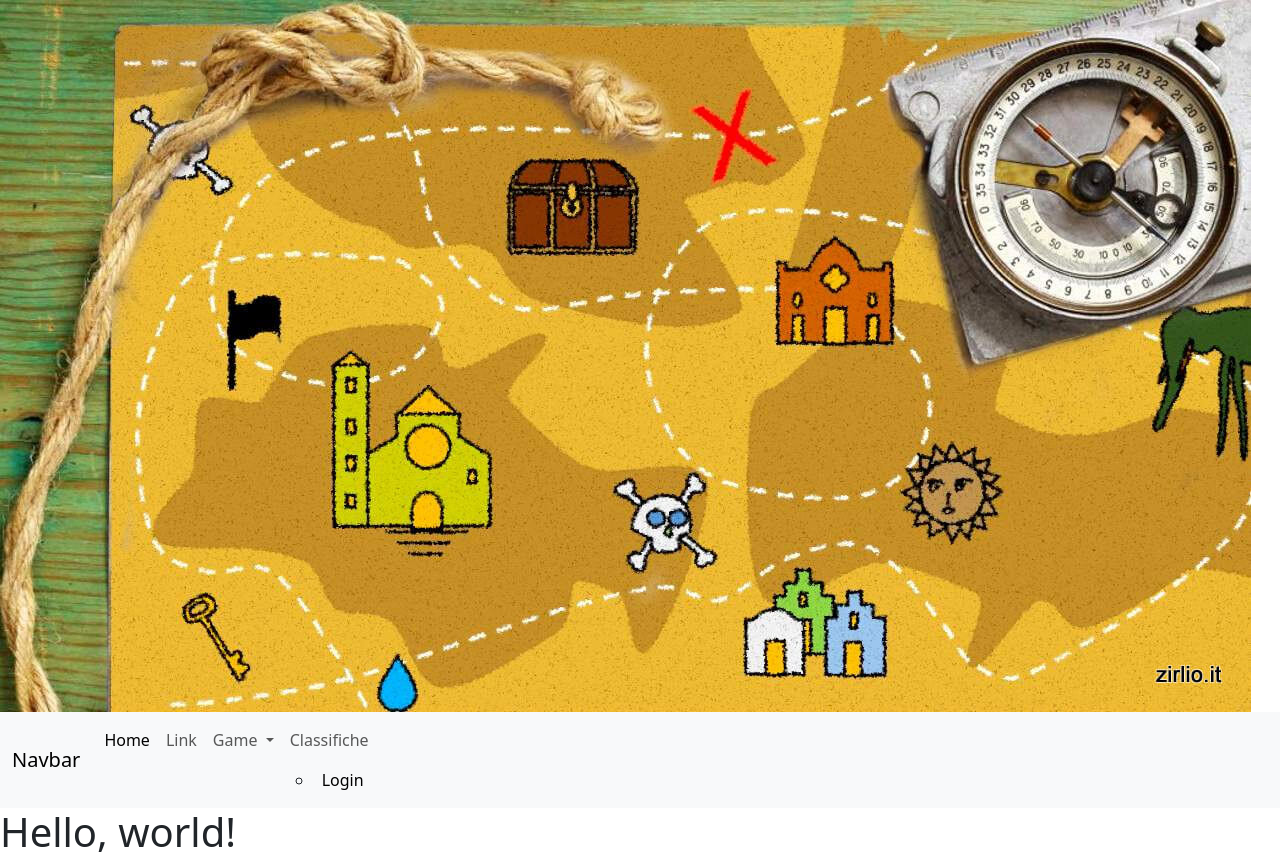
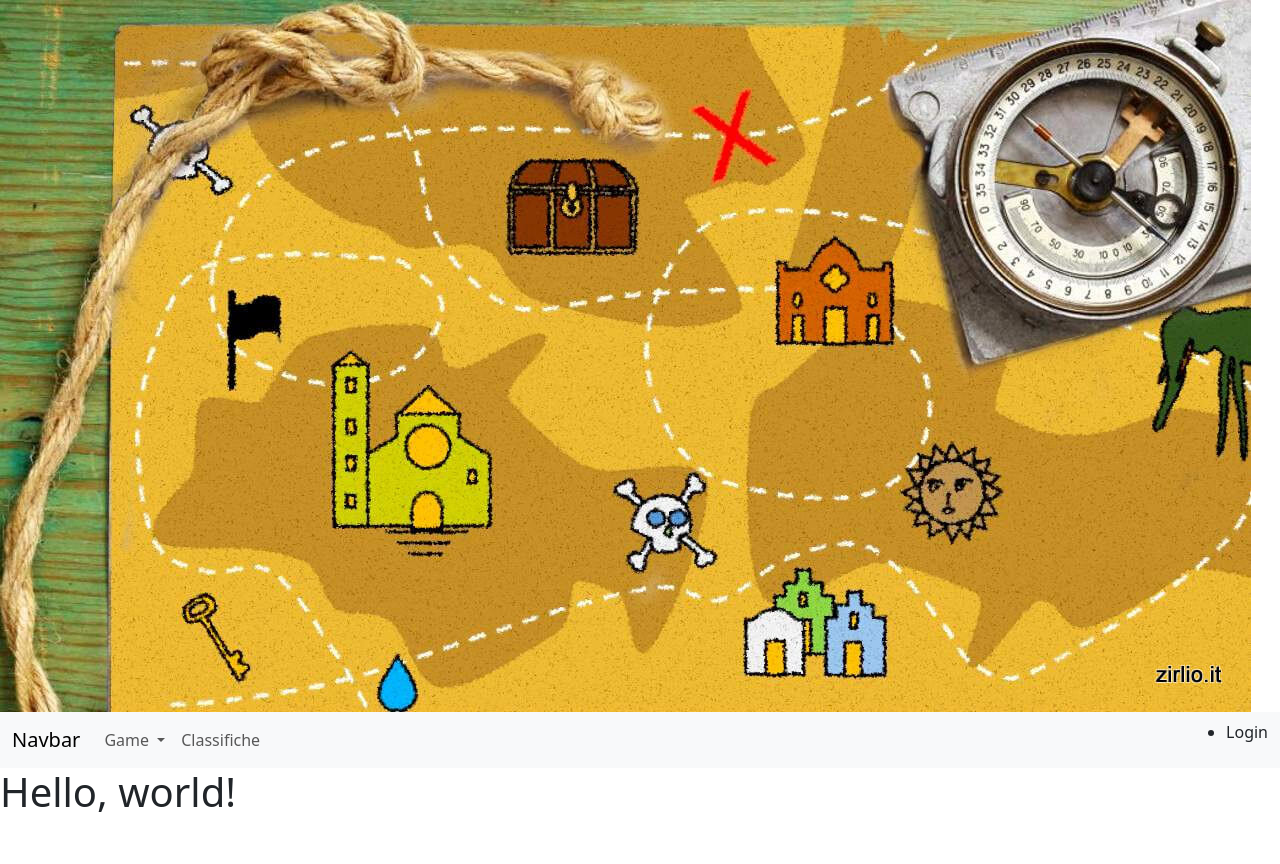
Before and after one commit to cristian-angiuli/Caccia-al-tesoro3C, a website: page index.html in a window 1280 px wide. After the commit the page ends 824 px from the top, so only its background shows below. Drawn offline with nearby package versions, Linux system fonts and the light colour scheme.

Commit message:
Update index.html

```diff
--- a/index.html
+++ b/index.html
@@ -16,12 +16,6 @@
     </button>
     <div class="collapse navbar-collapse" id="navbarSupportedContent">
       <ul class="navbar-nav me-auto mb-2 mb-lg-0">
-        <li class="nav-item">
-          <a class="nav-link active" aria-current="page" href="#">Home</a>
-        </li>
-        <li class="nav-item">
-          <a class="nav-link" href="#">Link</a>
-        </li>
         <li class="nav-item dropdown">
           <a class="nav-link dropdown-toggle" href="#" role="button" data-bs-toggle="dropdown" aria-expanded="false">
             Game
@@ -33,7 +27,9 @@
         </li>
         <li class="nav-item">
           <a class="nav-link">Classifiche</a>
-        <ul class"navbar-nav">
+        </li>
+      </ul>
+     <ul class"navbar-nav">
         <li class="nav-item">
            <a class="nav-link active" aria-current="page" href="#">Login</a>
         </li>
```
